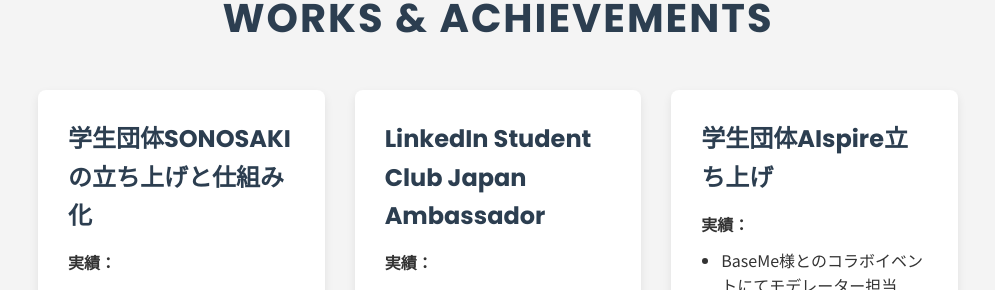
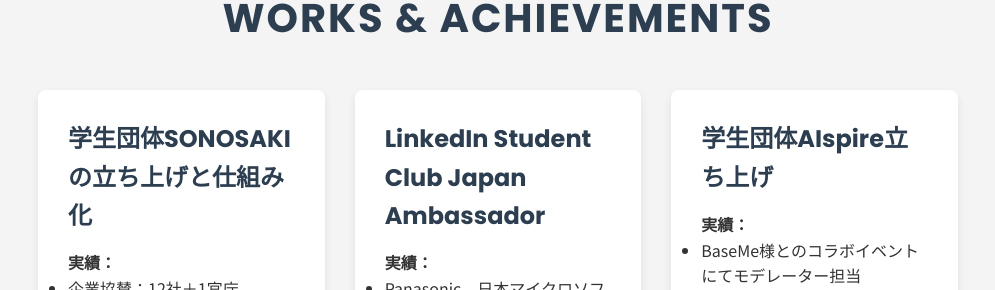
Before and after one commit to kzkzkn/goto_kizuku, a plain HTML site: page index.html in a window 1280 px wide. Shown: the part 879-1169 px from the top of the page, without its empty margins (142-1137 px from the left). Drawn offline with Linux system fonts and the light colour scheme.

Commit message:
Update index.css

```diff
--- a/index.css
+++ b/index.css
@@ -151,6 +151,8 @@ img {
     border-radius: 8px;
     box-shadow: 0 4px 10px rgba(0, 0, 0, 0.08);
     transition: transform 0.3s ease, box-shadow 0.3s ease;
++   display: flex; /* Flexboxで内部要素を制御 */
++   flex-direction: column; /* 縦方向に並べる */
 }
 
 .portfolio-item:hover {
@@ -165,13 +167,30 @@ img {
     color: var(--secondary-color);
 }
 
++.portfolio-item .achievement-title { /* 実績タイトルの<p>タグ */
++   margin-bottom: 5px; /* リストとの間のスペースを少し狭める */
++   margin-top: 10px; /* 上のh3との間に少しスペース */
++}
++
++.portfolio-item .reference-link { /* 参考リンクの<p>タグ */
++    margin-top: 10px; /* リストとの間にスペース */
++    margin-bottom: 0; /* 下のボタンとのスペースはボタン側で調整 */
++}
+
 .portfolio-item ul {
-    margin-top: 10px;
-    padding-left: 20px;
+-   margin-top: 10px;
++   margin-top: 5px; /* achievement-titleの下マージンと合わせて調整 */
+-   padding-left: 20px;
++   padding-left: 25px; /* インデントを少し深く */
     list-style: disc; /* 通常の箇条書きマーカー */
++   flex-grow: 1; /* コンテンツが少なくても高さを揃えるために追加 */
++   margin-bottom: 20px; /* 下のボタンとの間に十分なスペースを確保 */
 }
+
 .portfolio-item ul li {
-    margin-bottom: 5px;
+-   margin-bottom: 5px;
++   margin-bottom: 8px; /* リストアイテム間のスペースを少し広げる */
++   line-height: 1.5; /* 行間を調整 */
 }
 
 .portfolio-item p a { /* 参考リンクなどのスタイル */
@@ -181,6 +200,10 @@ img {
     margin-left: 5px;
     font-size: 0.9em;
 }
+
++.portfolio-item .btn {
++    margin-top: auto; /* ボタンを常に下端に配置 */
++}
 
 
 /* --- スキル --- */
```
